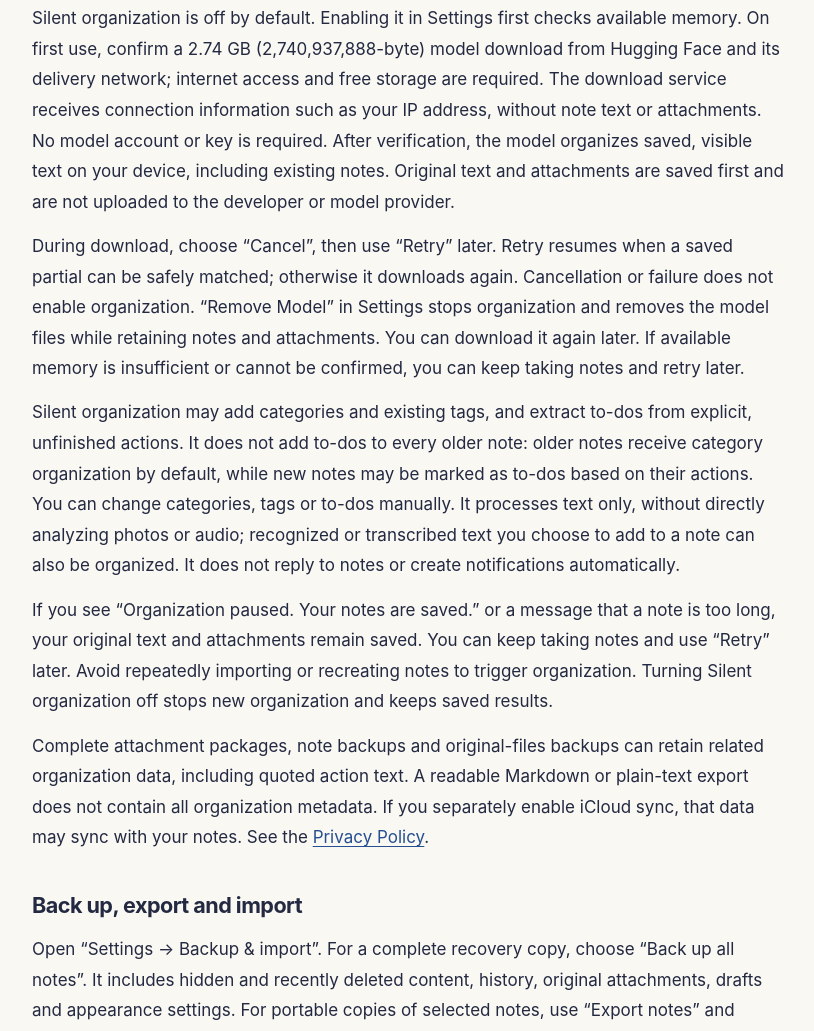
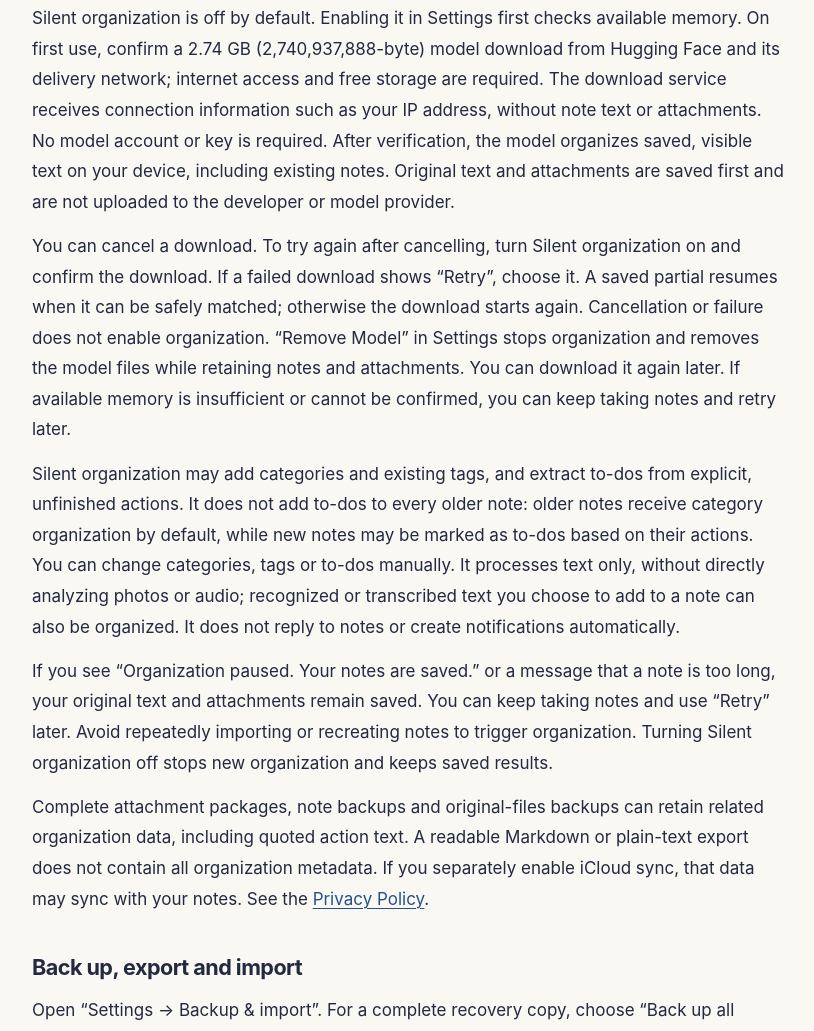
Before and after one commit to conradwang12138/chatjournal-support, a plain HTML site: page docs/support.en.html in a window 1280 px wide. Shown: the part 682-1713 px from the top of the page, without its empty margins (232-1046 px from the left). Drawn offline with Linux system fonts and the light colour scheme.

Commit message:
Update support.en.html

```diff
--- a/docs/support.en.html
+++ b/docs/support.en.html
@@ -21,7 +21,7 @@
 <p>To find a draft or earlier content, open “Settings → Backup &amp; import → Drafts &amp; versions”. An ordinary note's menu also offers “Versions”. Restoring historical text and attachments retains the current content as another historical version. It does not resolve pending category changes on your behalf.</p>
 <h2>Use silent organization</h2>
 <p>Silent organization is off by default. Enabling it in Settings first checks available memory. On first use, confirm a 2.74 GB (2,740,937,888-byte) model download from Hugging Face and its delivery network; internet access and free storage are required. The download service receives connection information such as your IP address, without note text or attachments. No model account or key is required. After verification, the model organizes saved, visible text on your device, including existing notes. Original text and attachments are saved first and are not uploaded to the developer or model provider.</p>
-<p>During download, choose “Cancel”, then use “Retry” later. Retry resumes when a saved partial can be safely matched; otherwise it downloads again. Cancellation or failure does not enable organization. “Remove Model” in Settings stops organization and removes the model files while retaining notes and attachments. You can download it again later. If available memory is insufficient or cannot be confirmed, you can keep taking notes and retry later.</p>
+<p>You can cancel a download. To try again after cancelling, turn Silent organization on and confirm the download. If a failed download shows “Retry”, choose it. A saved partial resumes when it can be safely matched; otherwise the download starts again. Cancellation or failure does not enable organization. “Remove Model” in Settings stops organization and removes the model files while retaining notes and attachments. You can download it again later. If available memory is insufficient or cannot be confirmed, you can keep taking notes and retry later.</p>
 <p>Silent organization may add categories and existing tags, and extract to-dos from explicit, unfinished actions. It does not add to-dos to every older note: older notes receive category organization by default, while new notes may be marked as to-dos based on their actions. You can change categories, tags or to-dos manually. It processes text only, without directly analyzing photos or audio; recognized or transcribed text you choose to add to a note can also be organized. It does not reply to notes or create notifications automatically.</p>
 <p>If you see “Organization paused. Your notes are saved.” or a message that a note is too long, your original text and attachments remain saved. You can keep taking notes and use “Retry” later. Avoid repeatedly importing or recreating notes to trigger organization. Turning Silent organization off stops new organization and keeps saved results.</p>
 <p>Complete attachment packages, note backups and original-files backups can retain related organization data, including quoted action text. A readable Markdown or plain-text export does not contain all organization metadata. If you separately enable iCloud sync, that data may sync with your notes. See the <a href="privacy.en.html">Privacy Policy</a>.</p>
```
